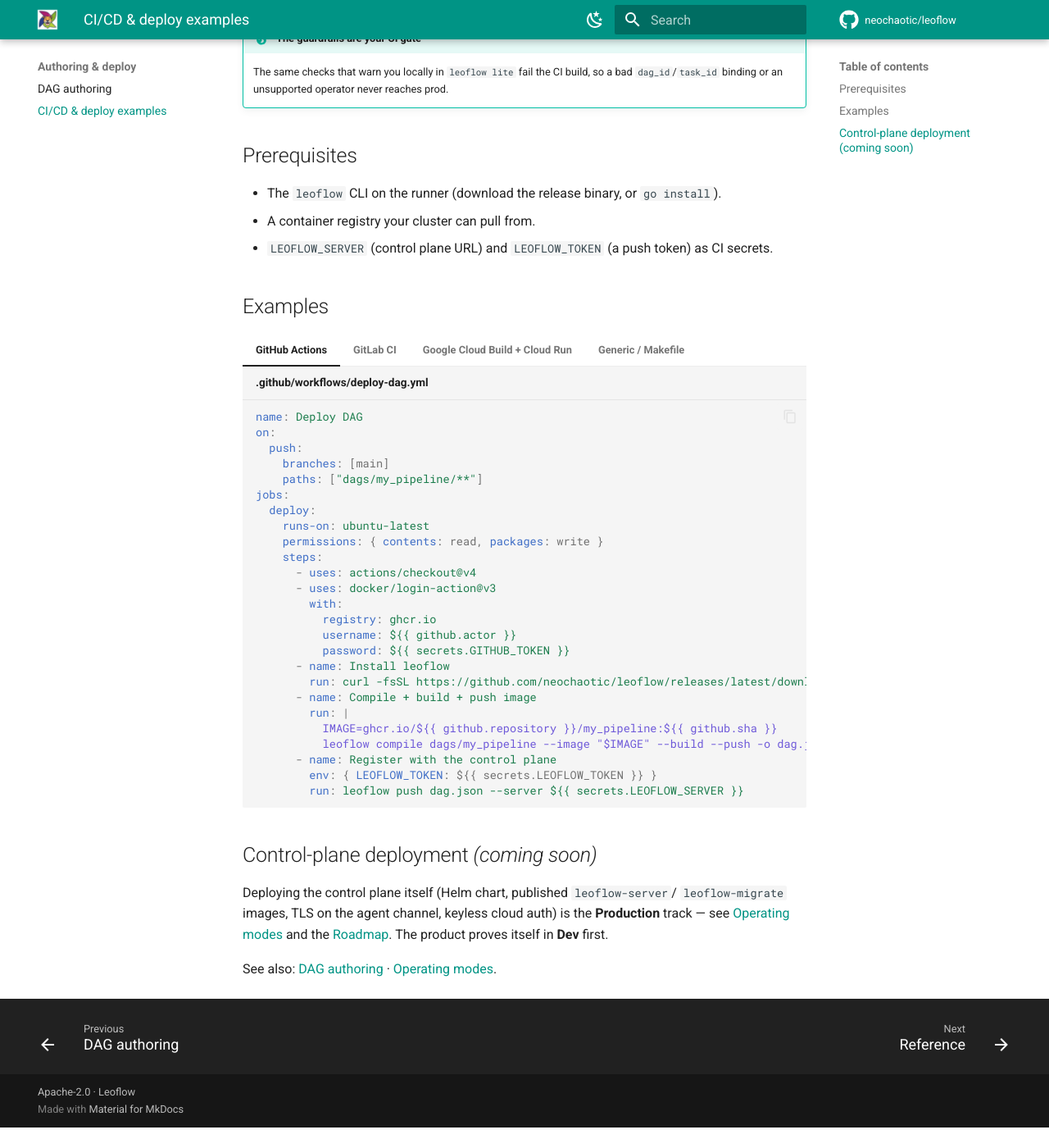
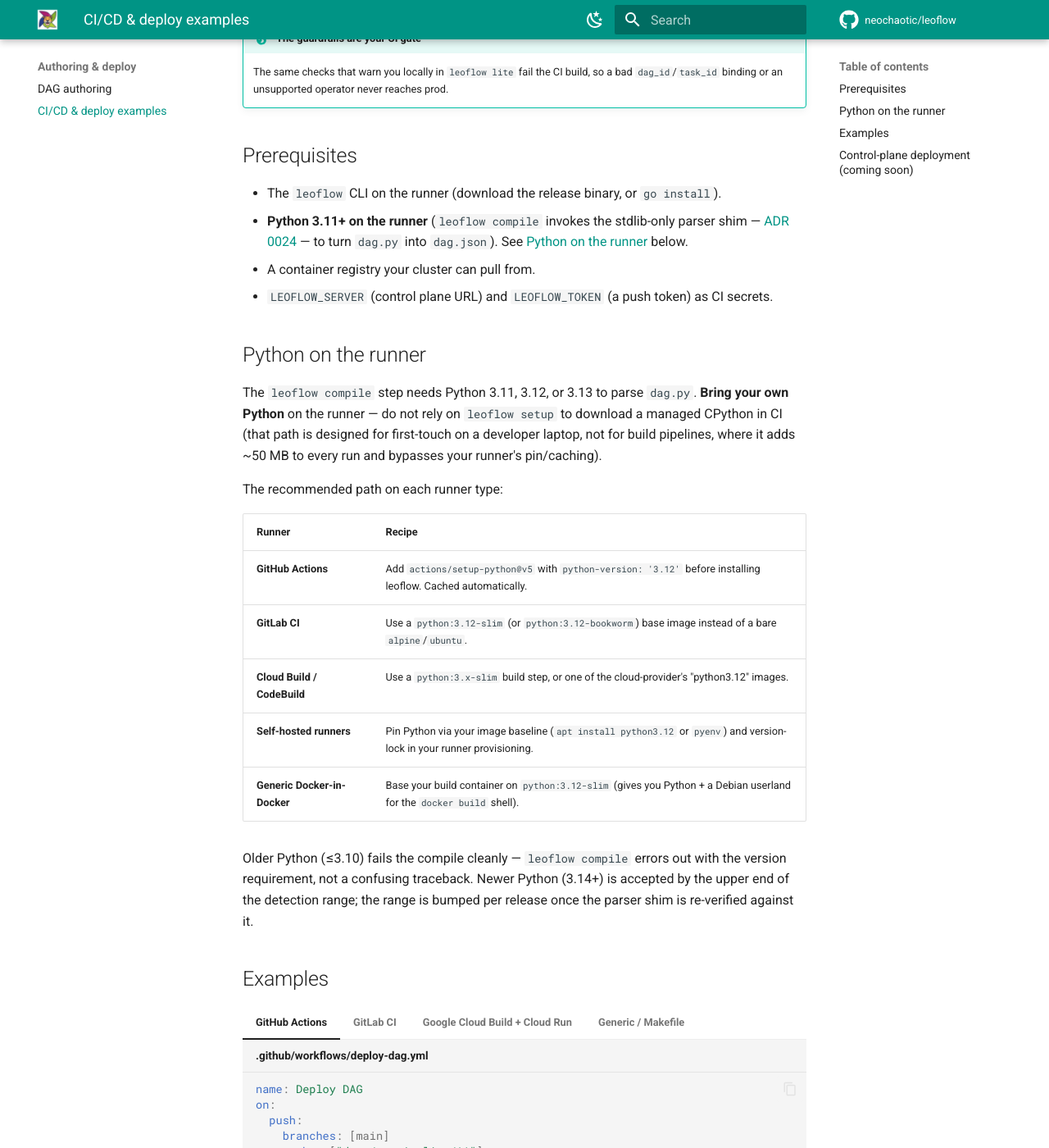
Before and after one commit to neochaotic/leoflow, an MkDocs documentation site: the page built from docs/deploy.md, in a window 1280 px wide and 1400 px high, scrolled down 530 px. Shown: the whole window at 82% size. Built offline with MkDocs 1.6.1 and Material for MkDocs 9.7.7, drawn with Linux system fonts in a browser that asks for light colours; comment, search, counter and statistics services are not loaded; before the commit the page ends 1905 px from its top, so only the background shows below that; some of the changed text lies outside the part shown.

Commit message:
docs(deploy): document BYO Python on the runner for Pro CI builds
Adds a "Python on the runner" section to docs/deploy.md (and updates
every CI snippet to show the BYO pattern in context). Pro CI builds
need Python 3.11+ because `leoflow compile` invokes the stdlib-only
parser shim (ADR 0024); the existing snippets installed only the
leoflow binary, leaving Python as an undocumented prerequisite.

Per-runner recipes documented:

- GitHub Actions: `actions/setup-python@v5` step before installing
  leoflow (the example snippet now shows it).
- GitLab CI: keep `docker:27` (needed for the dind path) and add
  `apk add --no-cache python3` in before_script (Alpine 3.20+ ships
  3.12 by default).
- Cloud Build: install python3 via apt-get on the `gcr.io/cloud-
  builders/docker` step (Debian base).
- Generic / self-hosted: prerequisite line.

Why this is documented as BYO (not as "leoflow setup will provision
it"): the managed CPython download is designed for first-touch on a
developer laptop, not for build pipelines, where it adds ~50 MB to
every run and bypasses the runner's pin/caching. Spelling this out
removes the alpha-blocker that Pro users would otherwise hit on
first compile attempt.

Refs #220 (Lima + CI Python detection test plan). Aligned with PR
#219 (broader detection covering 3.11–3.18).

Co-Authored-By: Claude Opus 4.7 <noreply@anthropic.com>

````diff
--- a/docs/deploy.md
+++ b/docs/deploy.md
@@ -23,8 +23,34 @@ flowchart LR
 
 ## Prerequisites
 - The `leoflow` CLI on the runner (download the release binary, or `go install`).
+- **Python 3.11+ on the runner** (`leoflow compile` invokes the stdlib-only
+  parser shim — [ADR 0024](adr/0024-dag-parsing-structural-shim.md) — to turn `dag.py`
+  into `dag.json`). See [Python on the runner](#python-on-the-runner) below.
 - A container registry your cluster can pull from.
 - `LEOFLOW_SERVER` (control plane URL) and `LEOFLOW_TOKEN` (a push token) as CI secrets.
+
+## Python on the runner
+
+The `leoflow compile` step needs Python 3.11, 3.12, or 3.13 to parse `dag.py`.
+**Bring your own Python** on the runner — do not rely on `leoflow setup` to
+download a managed CPython in CI (that path is designed for first-touch on a
+developer laptop, not for build pipelines, where it adds ~50 MB to every run
+and bypasses your runner's pin/caching).
+
+The recommended path on each runner type:
+
+| Runner | Recipe |
+|---|---|
+| **GitHub Actions** | Add `actions/setup-python@v5` with `python-version: '3.12'` before installing leoflow. Cached automatically. |
+| **GitLab CI** | Use a `python:3.12-slim` (or `python:3.12-bookworm`) base image instead of a bare `alpine`/`ubuntu`. |
+| **Cloud Build / CodeBuild** | Use a `python:3.x-slim` build step, or one of the cloud-provider's "python3.12" images. |
+| **Self-hosted runners** | Pin Python via your image baseline (`apt install python3.12` or `pyenv`) and version-lock in your runner provisioning. |
+| **Generic Docker-in-Docker** | Base your build container on `python:3.12-slim` (gives you Python + a Debian userland for the `docker build` shell). |
+
+Older Python (≤3.10) fails the compile cleanly — `leoflow compile` errors out
+with the version requirement, not a confusing traceback. Newer Python (3.14+)
+is accepted by the upper end of the detection range; the range is bumped per
+release once the parser shim is re-verified against it.
 
 ## Examples
 
@@ -42,6 +68,8 @@ flowchart LR
         permissions: { contents: read, packages: write }
         steps:
           - uses: actions/checkout@v4
+          - uses: actions/setup-python@v5     # BYO Python — see #python-on-the-runner
+            with: { python-version: '3.12' }
           - uses: docker/login-action@v3
             with:
               registry: ghcr.io
@@ -62,8 +90,13 @@ flowchart LR
 
     ```yaml title=".gitlab-ci.yml"
     deploy_dag:
+      # Default docker:27 is Alpine-based; install python3 before leoflow compile.
+      # Alternative: a custom base image that bakes Python+Docker together.
+      # See #python-on-the-runner for the rationale.
       image: docker:27
       services: [docker:27-dind]
+      before_script:
+        - apk add --no-cache python3   # 3.12 on Alpine 3.20+; see #python-on-the-runner
       rules:
         - if: $CI_COMMIT_BRANCH == "main"
           changes: ["dags/my_pipeline/**/*"]
@@ -88,6 +121,9 @@ flowchart LR
         args:
           - -c
           - |
+            # BYO Python — Cloud Builders' docker image is Debian; install python3.
+            # See #python-on-the-runner for the rationale.
+            apt-get update -qq && apt-get install -y --no-install-recommends python3
             curl -fsSL https://github.com/neochaotic/leoflow/releases/latest/download/leoflow-linux-amd64 -o /usr/bin/leoflow && chmod +x /usr/bin/leoflow
             IMAGE="$_REGION-docker.pkg.dev/$PROJECT_ID/dags/my_pipeline:$SHORT_SHA"
             leoflow compile dags/my_pipeline --image "$$IMAGE" --build --push -o dag.json
@@ -100,7 +136,8 @@ flowchart LR
 
 === "Generic / Makefile"
 
-    Any runner with Docker + the `leoflow` CLI:
+    Any runner with Docker, **Python 3.11+**, and the `leoflow` CLI
+    (see [Python on the runner](#python-on-the-runner)):
 
     ```bash
     IMAGE="$REGISTRY/my_pipeline:$(git rev-parse --short HEAD)"
````
